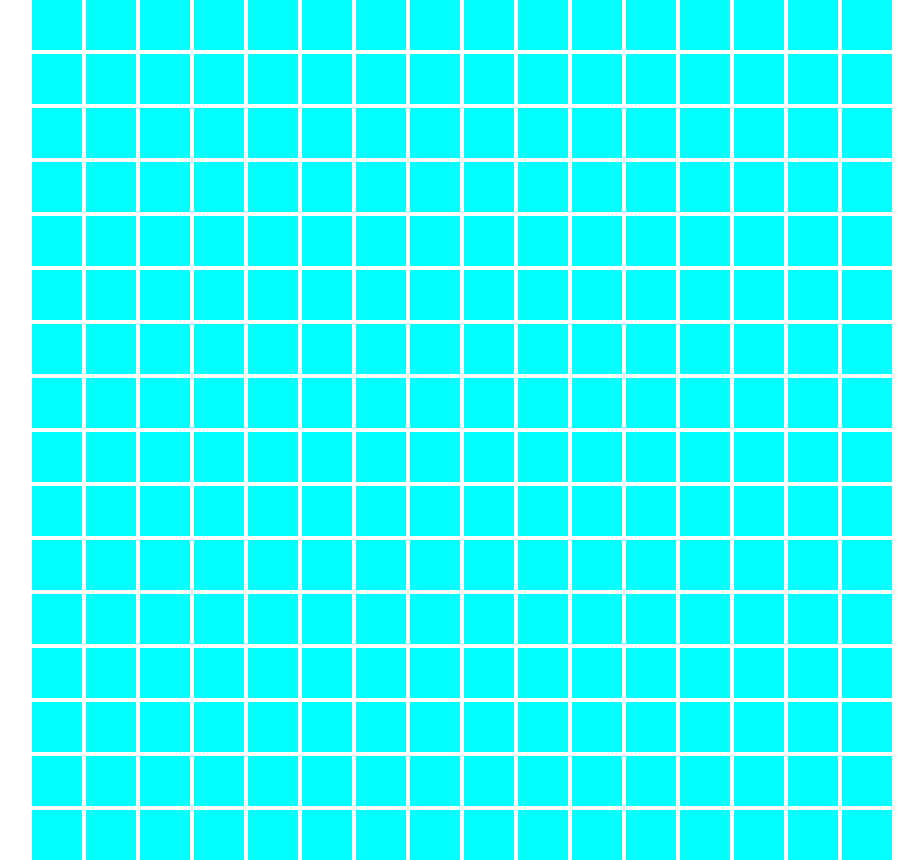
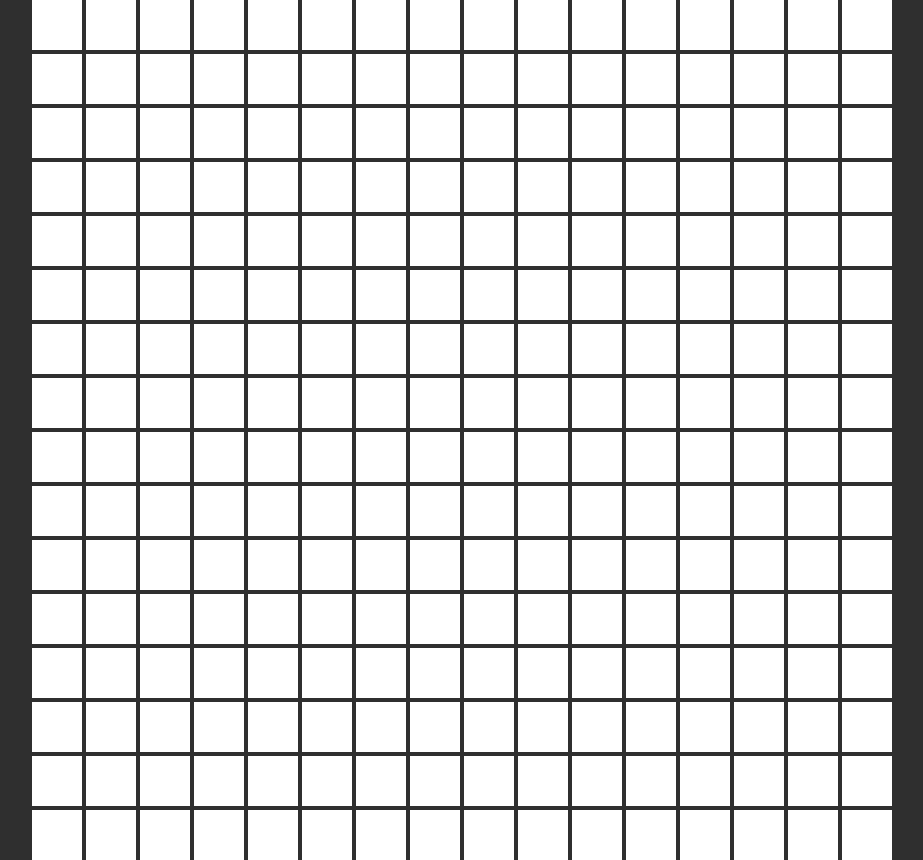
Before and after one commit to alexanderkalchev/etch-a-sketch, a plain HTML site: page index.html in a window 1280 px wide. Shown: the whole page, without its empty margins (178-1101 px from the left). Drawn offline with Linux system fonts and the light colour scheme.

Commit message:
Minor cosmetic changes

```diff
--- a/index.js
+++ b/index.js
@@ -11,8 +11,8 @@ container.addEventListener("mouseover", (e) => {
     }
 })
 
-container.addEventListener("mouseout", (e) => {
-    if(e.target.classList.contains("square")){
-        e.target.classList.remove("over");
-    }
-})
+// container.addEventListener("mouseout", (e) => {
+//     if(e.target.classList.contains("square")){
+//         e.target.classList.remove("over");
+//     }
+// })
--- a/styles.css
+++ b/styles.css
@@ -2,6 +2,10 @@
     margin: 0;
     padding: 0;
     box-sizing: border-box;
+}
+
+body{
+    background-color:rgb(47, 47, 47);
 }
 
 .container{
@@ -14,7 +18,7 @@
 
 .square{
     height: 50px;
-    background-color: aqua;
+    background-color:white;
     flex: 0 1 50px;
 }
 
```
